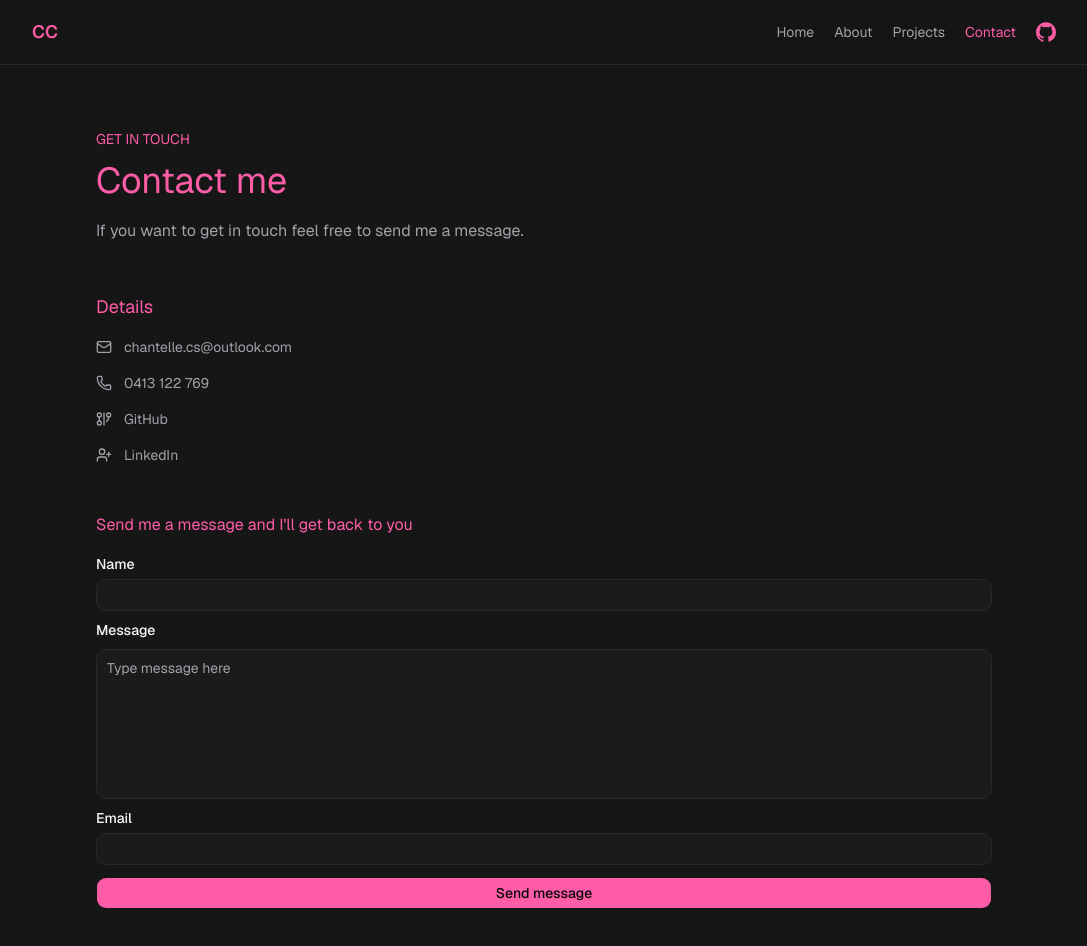
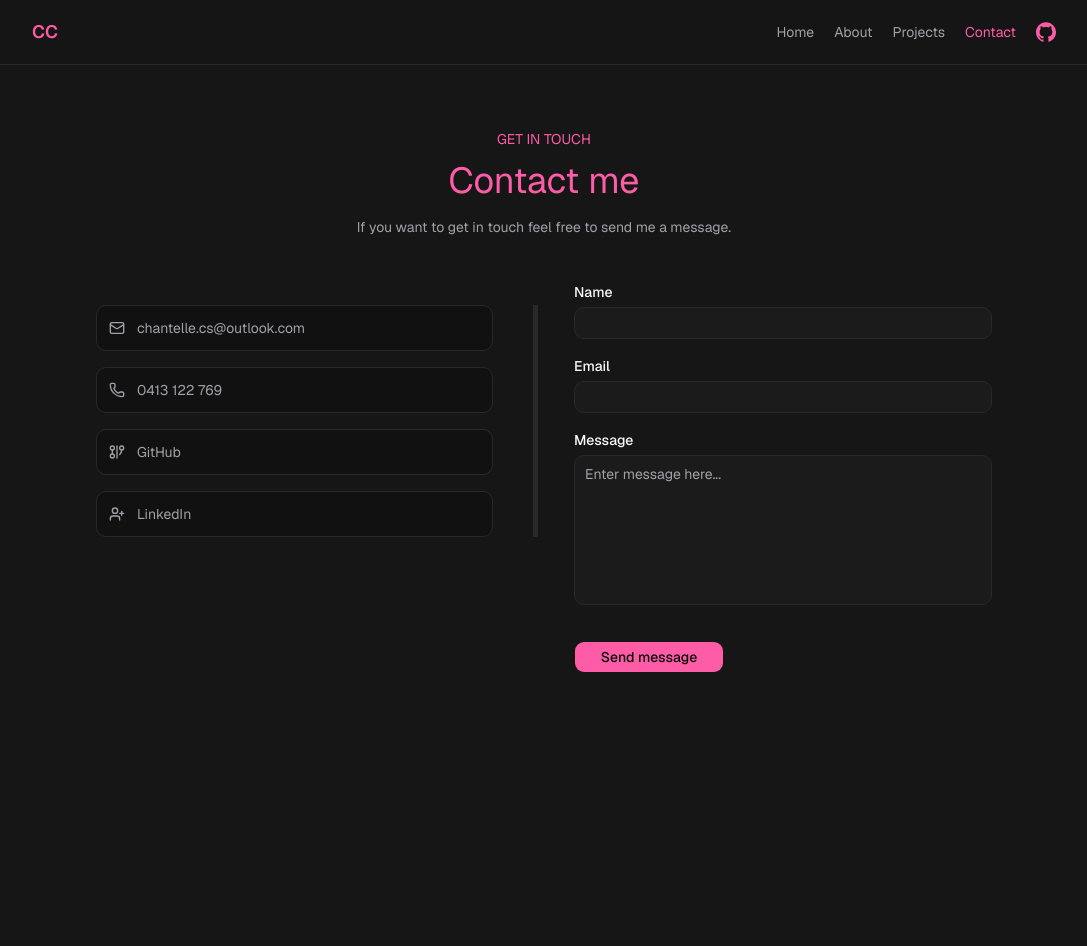
Before and after one commit to chanteCon/portfolioSite, a Next.js app: page /contact in a window 1280 px wide. Shown: the top 946 px of the page, without its empty margins (96-1183 px from the left). After the commit the page ends 800 px from the top, so only its background shows below. Built offline with nearby package versions, Linux system fonts and the light colour scheme.

Commit message:
improve contact page styling

```diff
--- a/app/contact/page.tsx
+++ b/app/contact/page.tsx
@@ -5,20 +5,18 @@ import ContactForm from '@/components/ContactForm';
 
 export default function ContactPage() {
     return (
-        <main className="mx-auto flex w-full max-w-5xl flex-col gap-12 px-6 py-16 sm:px-10 lg:px-16">
-            <section>
+        <main className="mx-auto flex w-full max-w-5xl flex-col gap-12 px-6 py-16 sm:px-10 lg:px-16 items:center">
+            <section className="w-full text-center">
                 <p className="text-sm text-accent">GET IN TOUCH</p>
 
                 <h1 className="mt-3 text-3xl text-primary sm:text-4xl">Contact me</h1>
 
-                <p className="mt-4 max-w-xl text-sm leading-7 text-muted-foreground sm:text-base">
+                <p className="mt-4  text-sm text-muted-foreground">
                     If you want to get in touch feel free to send me a message.
                 </p>
             </section>
-            <section className="flex flex-col gap-4">
-                <h2 className="text-lg text-primary">Details</h2>
-
-                <div className="flex flex-col gap-4 text-sm text-muted-foreground">
+            <section className="flex w-full flex-col items-center justify-center gap-4 md:flex-row md:items-start">
+                <div className="flex flex-col items-center gap-4 text-sm text-muted-foreground w-[90%] md:w-full md:mt-5 md:border-r-5 md:pr-10">
                     <ContactLink
                         href="mailto:chantelle.cs@outlook.com"
                         Icon={Mail}
@@ -28,8 +26,6 @@ export default function ContactPage() {
                     <ContactLink href={GIT_URL} Icon={GitGraphIcon} text="GitHub" />
                     <ContactLink href={LINKEDIN_URL} Icon={UserPlus} text="LinkedIn" />
                 </div>
-            </section>
-            <section>
                 <ContactForm />
             </section>
         </main>
--- a/components/ContactForm.tsx
+++ b/components/ContactForm.tsx
@@ -82,51 +82,62 @@ export default function ContactForm() {
         return data;
     };
     return (
-        <div className="flex flex-col gap-5">
-            <h1 className="text-primary">Send me a message and I&apos;ll get back to you</h1>
-            <form onSubmit={handleSubmit} className="flex flex-col gap-3">
+        <div className="flex flex-col gap-5 w-full md:ml-5">
+            <form onSubmit={handleSubmit} className="flex flex-col gap-5">
                 <FormField
                     id="name"
-                    label="name"
+                    label="Name"
                     fieldErrors={fieldErrors}
                     setFieldErrors={setFieldErrors}
                     type="text"
                 />
+
+                <FormField
+                    id="email"
+                    label="Email"
+                    fieldErrors={fieldErrors}
+                    setFieldErrors={setFieldErrors}
+                    type="email"
+                />
+
+                <div className="flex flex-col gap-2">
                     <Label htmlFor="message">Message</Label>
+
                     <Textarea
                         id="message"
                         name="message"
                         rows={6}
                         className={
-                        fieldErrors['message']
-                            ? 'border-destructive resize-none h-[150px]'
-                            : 'resize-none h-[150px]'
+                            fieldErrors.message
+                                ? 'h-[150px] resize-none border-destructive'
+                                : 'h-[150px] resize-none'
                         }
-                    placeholder="Type message here"
+                        placeholder="Enter message here..."
                         maxLength={MESSAGE_MAX_LENGTH}
                         onChange={(e) => {
                             setMessage(e.target.value);
                             setFieldErrors((current) => {
-                            const { ['message']: _, ...remaining } = current;
+                                const { message: _, ...remaining } = current;
                                 return remaining;
                             });
                         }}
                     />
+
+                    <div className="flex justify-between text-xs text-muted-foreground">
+                        {fieldErrors.message ? (
+                            <p className="text-destructive">{fieldErrors.message}</p>
+                        ) : (
+                            <span />
+                        )}
+
                         {message.length > 0 && (
-                    <p>{`Characters remaing: ${MESSAGE_MAX_LENGTH - message.length}`} </p>
+                            <p>{MESSAGE_MAX_LENGTH - message.length} characters remaining</p>
                         )}
-                {fieldErrors['message'] && (
-                    <p className="text-destructive">{fieldErrors['message']}</p>
-                )}
-                <FormField
-                    id="email"
-                    label="email"
-                    fieldErrors={fieldErrors}
-                    setFieldErrors={setFieldErrors}
-                    type="email"
-                />
-                <Button disabled={isSubmitting} type="submit">
-                    {isSubmitting ? 'Sending' : 'Send message'}
+                    </div>
+                </div>
+
+                <Button disabled={isSubmitting} type="submit" className="mt-2 w-full max-w-[150px]">
+                    {isSubmitting ? 'Sending...' : 'Send message'}
                 </Button>
             </form>
         </div>
--- a/components/ContactLink.tsx
+++ b/components/ContactLink.tsx
@@ -10,6 +10,7 @@ export default function ContactLink({
     text: string;
 }) {
     return (
+        <div className="bg-card p-3 border rounded-lg w-full">
             <a
                 href={href}
                 target="_blank"
@@ -19,5 +20,6 @@ export default function ContactLink({
                 <Icon className="size-4" />
                 {text}
             </a>
+        </div>
     );
 }
```
Also changed, not shown: eslint.config.mjs (+7 -7 lines). Lines whose indentation alone changed are shown as unchanged.
